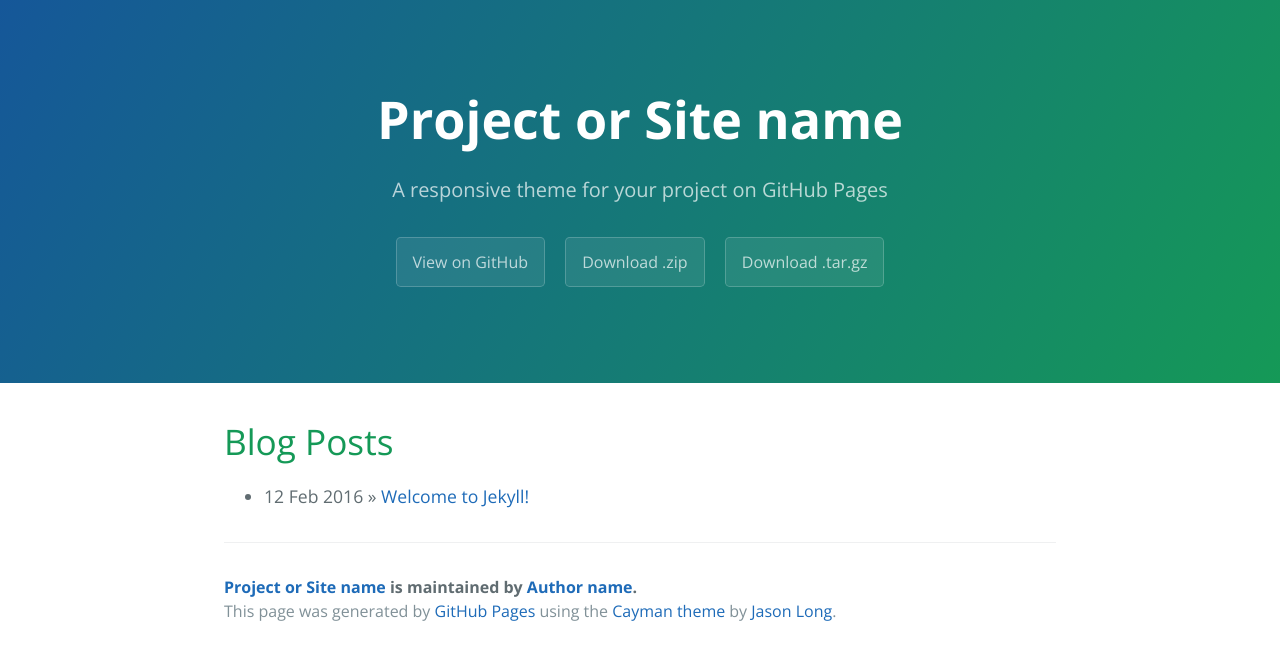
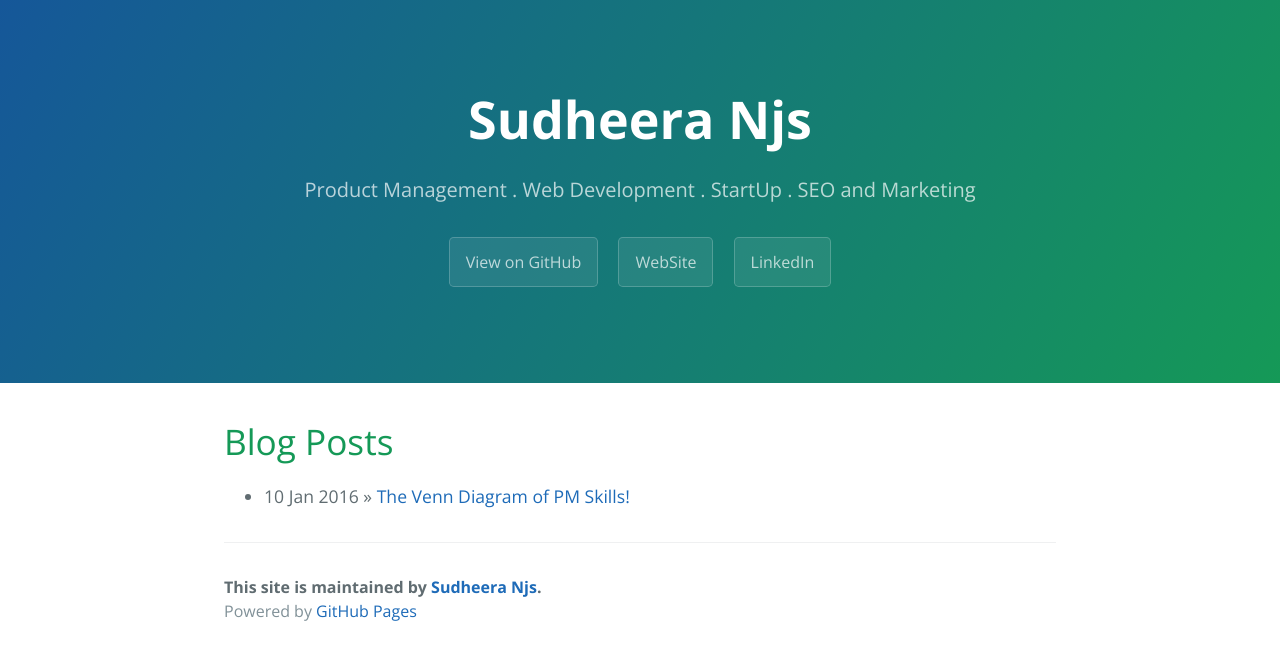
Before and after one commit to sudheeran/sudheeran.github.io, a Jekyll site: the page built from index.html, in a window 1280 px wide. Shown: the top 660 px of the page. Built offline with Jekyll 4.4.1, drawn with Linux system fonts in a browser that asks for light colours; the list of posts is cut into pages by our own code.

Commit message:
my 1st article

```diff
--- a/_config.yml
+++ b/_config.yml
@@ -1,13 +1,13 @@
 # Setup
-title:        Project or Site name
-tagline:      A responsive theme for your project on GitHub Pages
+title:        Sudheera Njs
+tagline:      Product Management . Web Development . StartUp . SEO and Marketing
 baseurl:      ""
 paginate:     1
 
 # About/contact
 author:
-  name:       Author name
-  url:        http://yourhomepage.com
+  name:       Sudheera Njs
+  url:        http://sudhi.in/
 
 # Gems
 gems:
--- a/_includes/page-footer.html
+++ b/_includes/page-footer.html
@@ -1,4 +1,4 @@
 <footer class="site-footer">
-  <span class="site-footer-owner"><a href="{{ site.url }}">{{ site.title }}</a> is maintained by <a href="{{ site.author.url }}">{{ site.author.name }}</a>.</span>
-  <span class="site-footer-credits">This page was generated by <a href="https://pages.github.com">GitHub Pages</a> using the <a href="https://github.com/pietromenna/jekyll-cayman-theme">Cayman theme</a> by <a href="http://github.com/jasonlong">Jason Long</a>.</span>
+  <span class="site-footer-owner"><!-- <a href="{{ site.url }}">{{ site.title }}</a> -->This site is maintained by <a href="{{ site.author.url }}" target="_blank">{{ site.author.name }}</a>.</span>
+  <span class="site-footer-credits">Powered by <a href="https://pages.github.com">GitHub Pages</a></span>
 </footer>
--- a/_includes/page-header.html
+++ b/_includes/page-header.html
@@ -1,7 +1,7 @@
 <section class="page-header">
   <h1 class="project-name">{{ site.title }}</h1>
   <h2 class="project-tagline">{{ site.tagline }}</h2>
-  <a href="#" class="btn">View on GitHub</a>
-  <a href="#" class="btn">Download .zip</a>
-  <a href="#" class="btn">Download .tar.gz</a>
+  <a href="https://github.com/sudheera-goibibo" class="btn" target="_blank">View on GitHub</a>
+  <a href="http://sudhi.in/" class="btn" target="_blank">WebSite</a>
+  <a href="https://in.linkedin.com/in/sudheera-n-09007239" class="btn" target="_blank">LinkedIn</a>
 </section>
```
Also changed, not shown: _posts/2016-01-10-sample-content.markdown (added, +26 -0 lines), _posts/2016-02-12-sample-content.markdown (deleted, +0 -24 lines), images/pm-main-skill.png (added).
